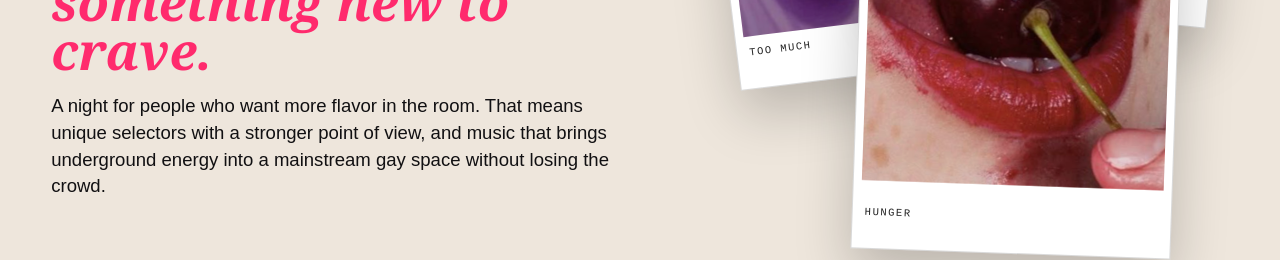
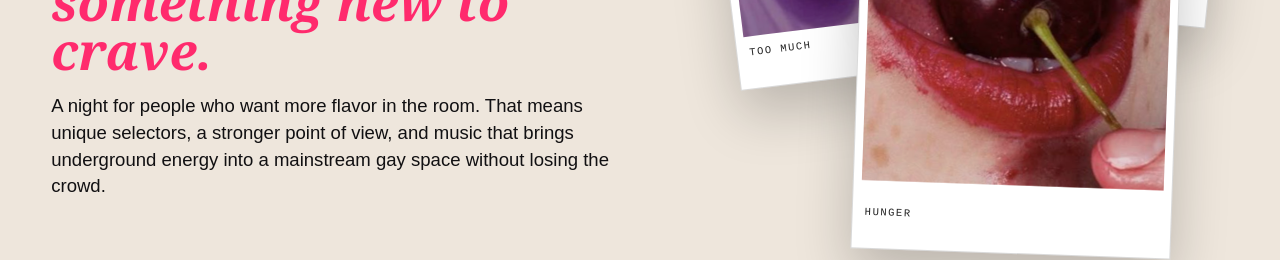
Before and after one commit to rzimmerman-builds/ravenous-pitch, a plain HTML site: page index.html in a window 1280 px wide. Shown: the part 1502-1762 px from the top of the page. Drawn offline with Linux system fonts and the light colour scheme.

Commit message:
Update index.html

```diff
--- a/index.html
+++ b/index.html
@@ -38,7 +38,7 @@
         <p class="kicker">01 / THE HUNGER</p>
         <h2>WeHo already knows how to party.</h2>
         <h3>RAVEnous gives it something new to crave.</h3>
-        <p class="body-copy">A night for people who want more flavor in the room. That means unique selectors with a stronger point of view, and music that brings underground energy into a mainstream gay space without losing the crowd.</p>
+        <p class="body-copy">A night for people who want more flavor in the room. That means unique selectors, a stronger point of view, and music that brings underground energy into a mainstream gay space without losing the crowd.</p>
       </div>
       <div class="hunger-stack" aria-label="RAVEnous visual references">
         <figure class="stack-card card-a reveal"><img src="assets/mood-hotdog-head.png" alt="Surreal hot dog head holding a hot dog" /><figcaption>TOO MUCH</figcaption></figure>
```
